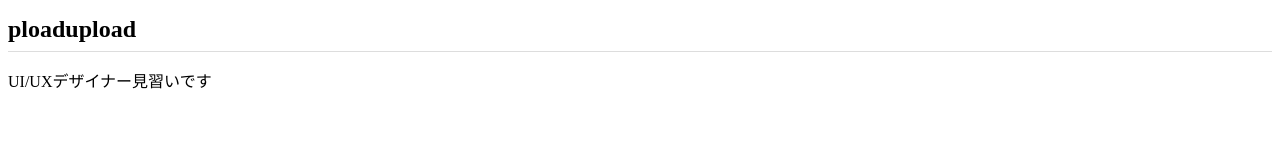
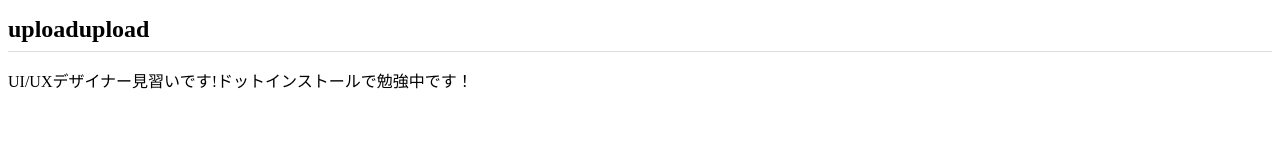
Before and after one commit to uploadupload/uploadupload, a plain HTML site: page index.html in a window 1280 px wide. Drawn offline with Linux system fonts and the light colour scheme.

Commit message:
Add files via upload

```diff
--- a/index.html
+++ b/index.html
@@ -8,7 +8,7 @@
   <title>uploaduploadのフォリオサイト</title>
 </head>
 <body>
-  <h1>ploadupload</h1>
-  <p>UI/UXデザイナー見習いです</p>
+  <h1>uploadupload</h1>
+  <p>UI/UXデザイナー見習いです!ドットインストールで勉強中です！</p>
 </body>
 </html>
```
